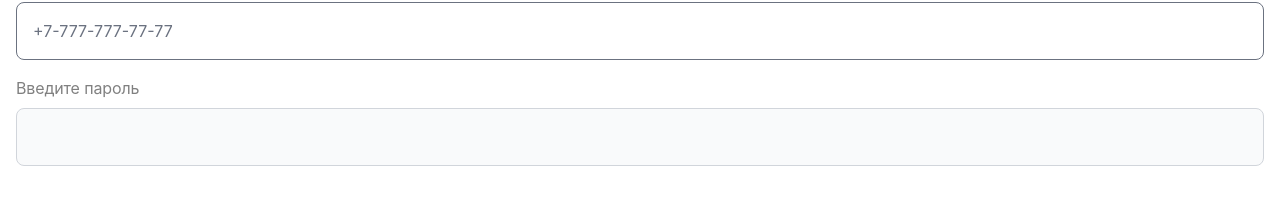
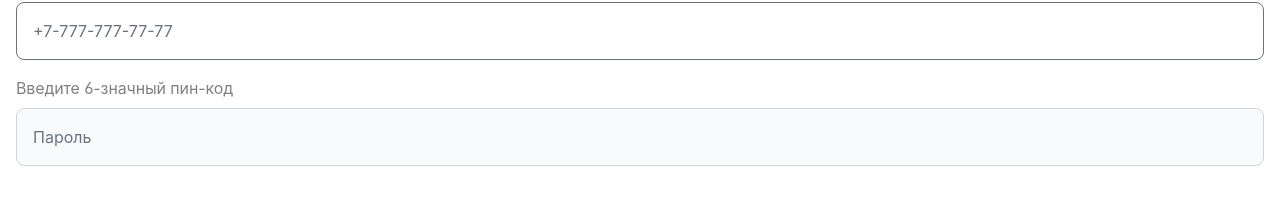
Before and after one commit to jukte-kz/jukte-front, a Next.js app: page /login in a window 1280 px wide. Shown: the part 232-448 px from the top of the page. Built offline with nearby package versions, Linux system fonts and the light colour scheme.

Commit message:
feat: change password length & fix build error

```diff
--- a/pages/home.js
+++ b/pages/home.js
@@ -40,7 +40,6 @@ export default function Home () {
                 }
             }).then((res) => {
                 setUserInfo(res.data)
-                setUserSuccess(false)
                 setCancel(true)
                 setLoading(true)
             }).catch((err) => {
@@ -48,12 +47,12 @@ export default function Home () {
                     setCancel(true)
                 }
                 if (err.response.data.message === 'User has not access') {
-                    setUserSuccess(true)
                     Cookies.set('userSuccess', userSuccess)
                 }
             })
         }
     })
+
     return (
         <div>
             <Header removeUrl='/login'></Header>
--- a/pages/login.js
+++ b/pages/login.js
@@ -6,17 +6,18 @@ import {useCallback, useEffect, useState} from "react";
 import axios from 'axios';
 import qs from 'qs';
 import Cookies from 'js-cookie';
-import {router} from "next/client";
+import {useRouter} from "next/router";
 
 export default function Login() {
     const phoneMask = '+7-(999)-999-99-99';
-    const passwordMask = '';
+    const passwordMask = '999999';
     const [phone, setPhone] = useState('');
     const [password, setPassword] = useState('');
     const [error, setError] = useState('');
     const [showError, setShowError] = useState(false);
     const [errMessage, setErrMesage] = useState('');
     const [checkComplete, setCheckComplete] = useState(false);
+    const router = useRouter();
 
     const onChangePhone = useCallback((event) => {
         setPhone(event.target.value);
@@ -89,17 +90,21 @@ export default function Login() {
                             <div className="mb-2 block">
                                 <Label
                                     htmlFor="password"
-                                    value="Введите пароль"
+                                    value="Введите 6-значный пин-код"
                                 />
                             </div>
+                            <InputMask value={password} maskChar={null} onChange={onChangePassword} mask={passwordMask}>
+                                {(inputProps) => (
                                     <TextInput
-                                    value={password}
-                                    onChange={onChangePassword}
+                                        {...inputProps}
                                         id="password"
                                         type="password"
+                                        placeholder="Пароль"
                                         required={true}
                                         sizing="lg"
                                     />
+                                )}
+                            </InputMask>
                         </div>
                         {showError && (
                             <h2 className='flex items-center gap-2'>
--- a/pages/registration.js
+++ b/pages/registration.js
@@ -11,6 +11,7 @@ export default function Registration () {
     const phoneMask = '+7-(999)-999-99-99';
     const otpMask = '999999';
     const iinMask = '999999999999';
+    const passwordMask = '999999';
     const [phone, setPhone] = useState('');
     const [otp, setOtp] = useState(String);
     const [iin, setIin] = useState('');
@@ -218,18 +219,21 @@ export default function Registration () {
                             <div className="mb-2 block">
                                 <Label
                                     htmlFor="password"
-                                    value="Придумайте пароль"
+                                    value="Придумайте 6-значный пин-код"
                                 />
                             </div>
+                            <InputMask value={password} maskChar={null} onChange={onChangePassword} mask={passwordMask}>
+                                {(inputProps) => (
                                     <TextInput
+                                        {...inputProps}
                                         id="password"
                                         type="password"
                                         placeholder="Пароль"
                                         required={true}
                                         sizing="lg"
-                                value={password}
-                                onChange={onChangePassword}
                                     />
+                                )}
+                            </InputMask>
                         </div>
                         {showError && (
                             <h2 className='flex items-center gap-2'>
```
Lines whose indentation alone changed are shown as unchanged.
